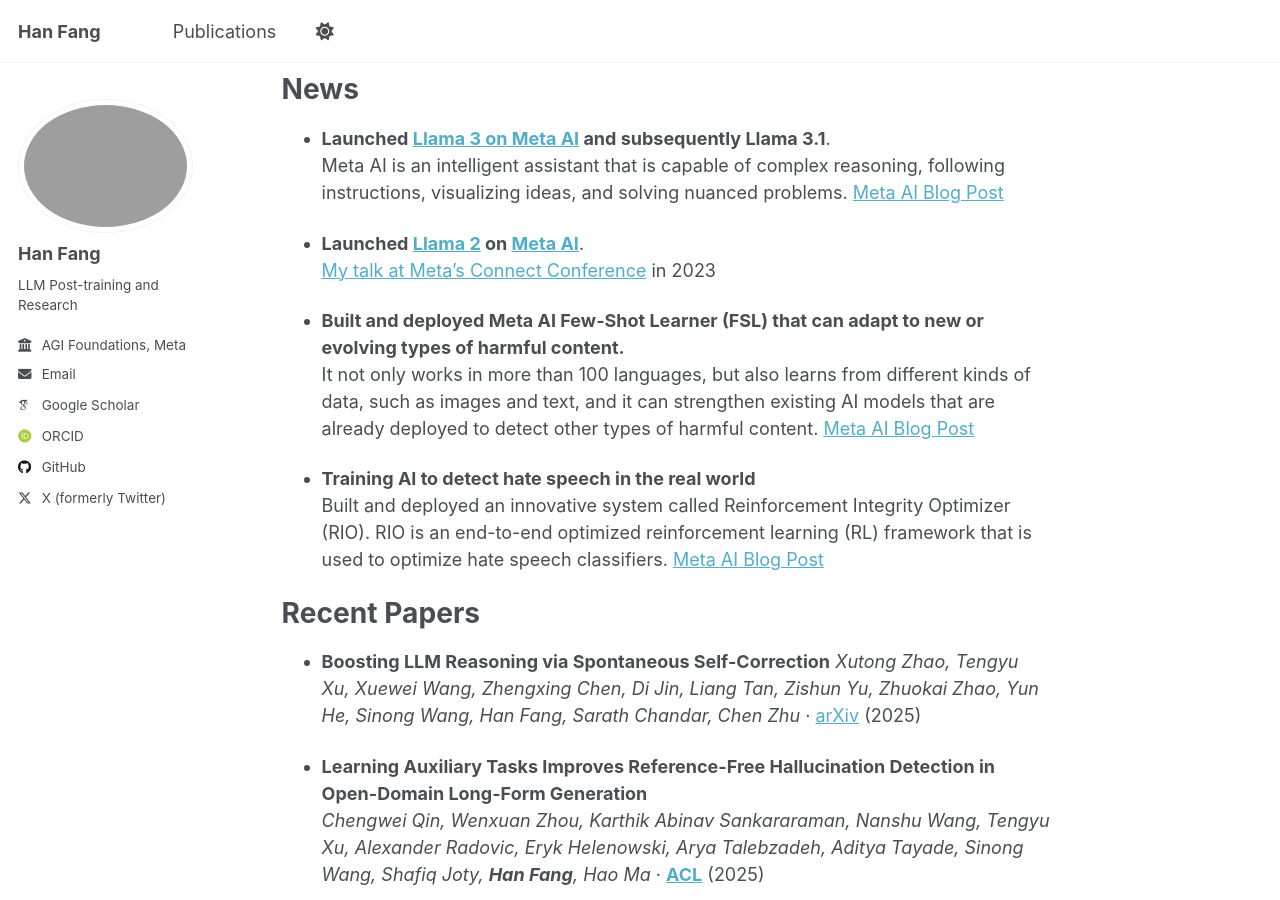
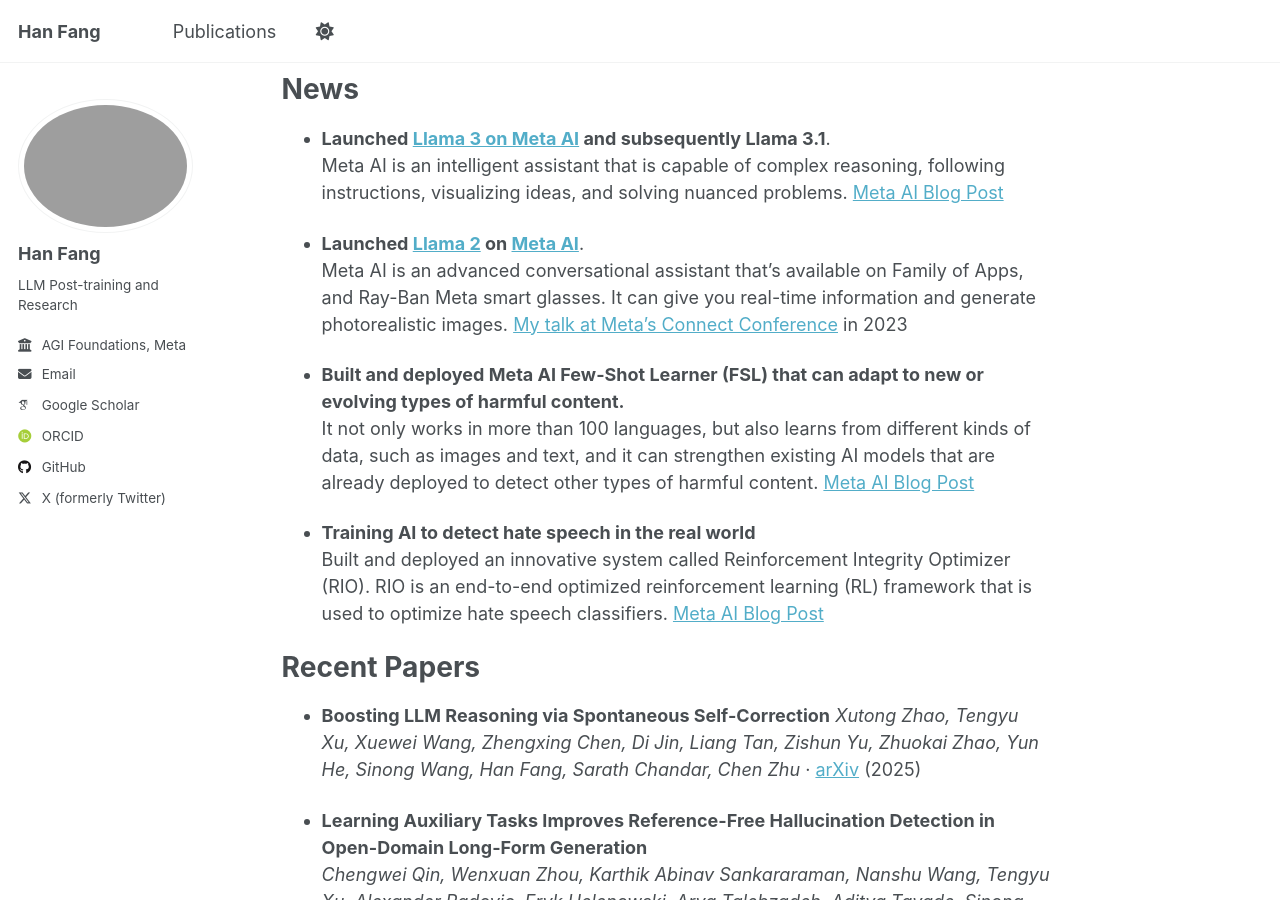
Before and after one commit to hanfang/hanfang.github.io, a Jekyll site: the page built from _pages/about.md, in a window 1280 px wide and 900 px high, scrolled down 354 px. Built offline with Jekyll 4.4.1, drawn with Linux system fonts in a browser that asks for light colours; some web fonts are replaced; a script that is not in the unit is left out.

Commit message:
Update about.md

```diff
--- a/_pages/about.md
+++ b/_pages/about.md
@@ -21,7 +21,7 @@
   Meta AI is an intelligent assistant that is capable of complex reasoning, following instructions, visualizing ideas, and solving nuanced problems. [Meta AI Blog Post](https://ai.meta.com/blog/meta-llama-3-1/)
 
 * **Launched [Llama 2](https://about.fb.com/news/2023/09/introducing-ai-powered-assistants-characters-and-creative-tools/) on [Meta AI](https://www.meta.ai/)**.
-  [My talk at Meta's Connect Conference](https://developers.facebook.com/videos/2023/building-metas-next-generation-ai-product-experiences-with-llama/) in 2023
+  Meta AI is an advanced conversational assistant that’s available on Family of Apps, and Ray-Ban Meta smart glasses. It can give you real-time information and generate photorealistic images. [My talk at Meta's Connect Conference](https://developers.facebook.com/videos/2023/building-metas-next-generation-ai-product-experiences-with-llama/) in 2023
 
 * **Built and deployed Meta AI Few-Shot Learner (FSL) that can adapt to new or evolving types of harmful content.**
   It not only works in more than 100 languages, but also learns from different kinds of data, such as images and text, and it can strengthen existing AI models that are already deployed to detect other types of harmful content. [Meta AI Blog Post](https://ai.meta.com/blog/harmful-content-can-evolve-quickly-our-new-ai-system-adapts-to-tackle-it/)
```
